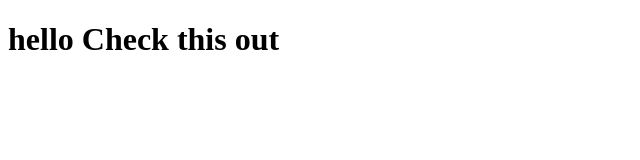
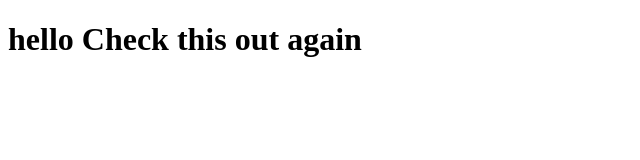
Before and after one commit to yekicomp/gitPractice3, a plain HTML site: page pages/index.html in a window 1280 px wide. Shown: the whole page, without its empty margins (0-640 px from the left). Drawn offline with Linux system fonts and the light colour scheme.

Commit message:
check line 10

```diff
--- a/pages/index.html
+++ b/pages/index.html
@@ -7,6 +7,6 @@
     <title>Github practice</title>
 </head>
 <body>
-    <h1>hello Check this out</h1>
+    <h1>hello Check this out again</h1>
 </body>
 </html>
```
